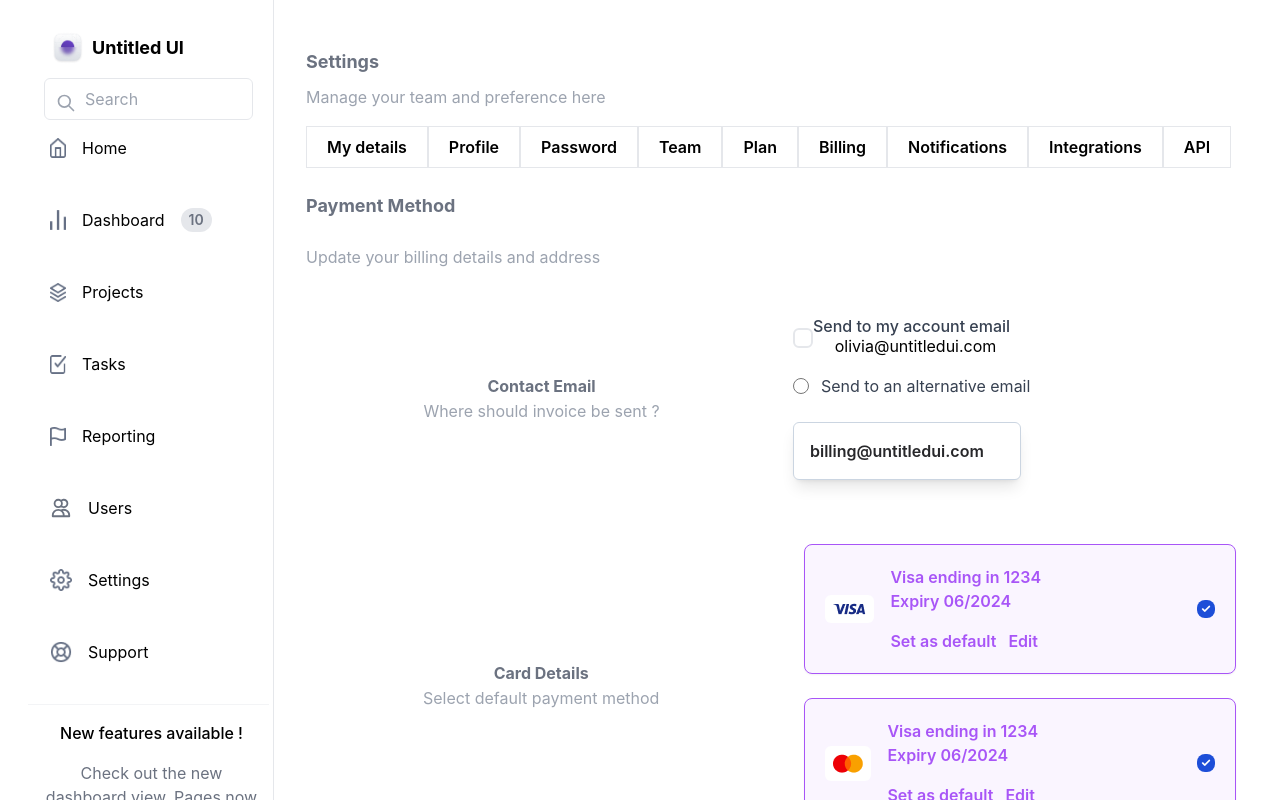
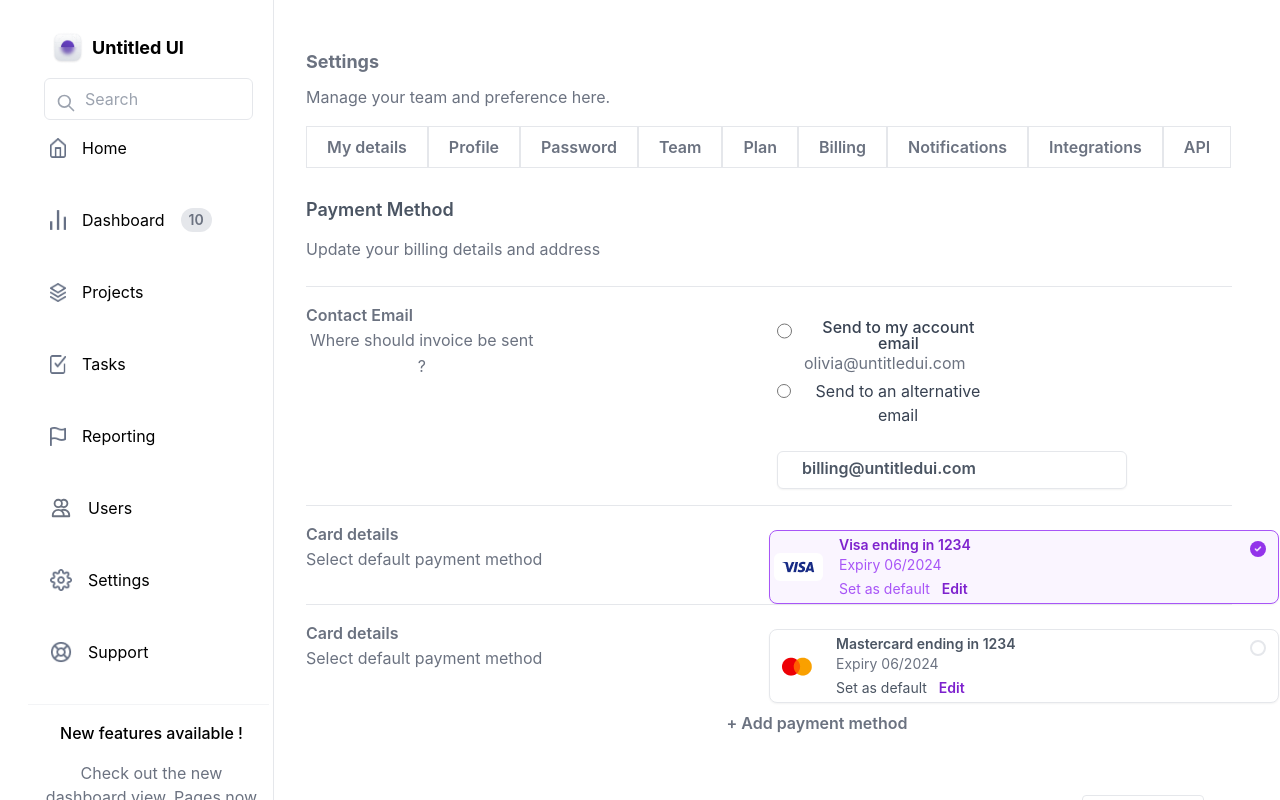
Before and after one commit to jamesoyanna/settings-page, a React (Create React App) app: page / in a window 1280 px wide. Built offline with nearby package versions, Linux system fonts and the light colour scheme.

Commit message:
Update settings page with card details component

```diff
--- a/src/components/settings/Settings.jsx
+++ b/src/components/settings/Settings.jsx
@@ -7,96 +7,97 @@ const Settings = () => {
   return (
     <div className="flex flex-col items-start">
     <h1 className="mb-2 font-bold text-lg text-gray-500"> Settings</h1>
-    <p className="text-base leading-relaxed text-left text-gray-400"> Manage your team and preference here </p>
+    <p className="text-base leading-relaxed text-left text-gray-500"> Manage your team and preference here. </p>
+
     <ul className='flex mt-4'>
     {settingsData.map((item) =>(
         <li key={item.id} >
-        <a href='/' className='bg-white border inline-block py-2 px-5 hover:text-blue-darker font-semibold'>{item.title}</a>
+        <a href='/' className=' text-gray-500 border inline-block py-2 px-5 font-semibold'>{item.title}</a>
         </li>
     ))}
 </ul>
 
+<div className='col-span-3 items-start justify-start flex flex-col w-full pt-4 mb-6'>
+<h3 className="py-3 font-semibold text-lg text-gray-600"> Payment Method</h3>
+<p className="text-base leading-relaxed text-left text-gray-500">Update your billing details and address</p>
+</div>
 
-<h3 className="py-6 font-bold text-lg text-gray-500"> Payment Method</h3>
-<p className="text-base leading-relaxed text-left text-gray-400">Update your billing details and address</p>
 
-{/* contact */}
-
-<div className="container px-2 py-4 mx-auto">
-<div class="mt-8 lg:-mx-6 lg:flex lg:items-center">
-  <div class="mt-4 lg:w-1/2 lg:mt-0 lg:mx-6">
-<h4 className="font-bold text-md text-gray-500"> Contact Email</h4>
-<p className="text-base leading-relaxed text-gray-400">Where should invoice be sent ?</p>
+<div class="grid grid-cols-4 border-t">
+  <div className="py-4 col-span-2">
+<div class="mt-4 lg:w-1/2 lg:mt-0">
+<h4 className="font-semibold text-md text-gray-500 flex"> Contact Email</h4>
+<p className="text-base leading-relaxed text-gray-500 flex">Where should invoice be sent ?</p>
+ </div>
  </div>
 
-<div class="md:w-1/2">
-<div className="flex items-center">
-<div className="bg-white border-2 rounded-md w-5 h-5 pr-4 flex flex-shrink-0 justify-center items-center relative">
-<input placeholder="checkbox" type="checkbox" className="focus:opacity-100 checkbox opacity-0 absolute cursor-pointer w-full h-full" />
+
+<div className="px-2 py-4">
+<div class="flex pt-4 lg:w-full lg:mt-0">
+<input type="radio" className="h-4 w-4 text-purple-500 mr-3 mt-1" />
+<p class="text-gray-700 text-base font-medium leading-none">Send to my account email</p>
 </div>
-<div>
-<p className="text-base font-medium leading-none text-gray-700 mr-2">Send to my account email</p>
-<span>olivia@untitledui.com</span>
-</div>
-</div>
-
-<div class="flex items-center pt-4">
-<input type="radio" className="h-4 w-4 text-purple-500 mr-3" />
+<p className='text-gray-500'>olivia@untitledui.com</p>
+<div class="flex pt-1">
+<input type="radio" className="h-4 w-4 text-purple-500 mr-3 mt-1" />
 <p class="text-gray-700">Send to an alternative email</p>
 </div>
-<div class="md:w-1/2 bg-white border border-slate-300 w-full h-13 shadow-lg rounded-md gap-4 pt-4 p-4 mt-6 flex flex-row">
-    <h1 class="text-base font-semibold text-zinc-800">billing@untitledui.com</h1>
+<div class="bg-white border border-slate-10 h-2 pb-8 shadow-sm rounded-md pt-1 p-6 mt-6 flex flex-col w-[350px] mx-auto items-start">
+    <h1 class="text-base font-semibold text-gray-600">billing@untitledui.com</h1>
 	</div>
-    </div>
-    </div>
-    </div>
+ </div>
+ </div>
 
 
-
-  <div className="container px-2 py-4 mx-auto">
-<div class="mt-8 lg:-mx-6 lg:flex lg:items-center">
-  <div class="mt-4 lg:w-1/2 lg:mt-0 lg:mx-6">
-<h4 className="font-bold text-md text-gray-500"> Card Details</h4>
-<p className="text-base leading-relaxed text-gray-400">Select default payment method</p>
+ {/* Visa Card details */}
+ <div class="grid grid-cols-4 border-t">
+  <div className="py-4 col-span-2">
+<div class="mt-4 lg:mt-0">
+<h4 className="font-semibold text-md text-gray-500 flex"> Card details</h4>
+<p className="text-base leading-relaxed text-gray-500 flex">Select default payment method</p>
+ </div>
  </div>
 
-<div class="md:w-1/2 px-3">
-	<div class="w-full bg-purple-50 rounded-lg shadow-sm p-5 border border-purple-500 flex flex-col sm:flex-row justify-between items-center gap-2 sm:gap-0">
+	<div class="w-[510px]  bg-purple-50 rounded-lg shadow-sm p-1 border border-purple-500 flex flex-col sm:flex-row justify-between items-center mt-6 gap-2 sm:gap-0">
 		<div class="flex flex-col sm:flex-row justify-start items-center gap-4">
 			<div class="flex rounded-md bg-white py-2 px-2">
                 <img src={VisaLogo} alt='visa logo' />
             </div>
 			<div className="text-center sm:text-left">
-				<p className="text-purple-500 font-semibold">Visa ending in 1234</p>
-				<p className="text-purple-500 font-semibold">Expiry 06/2024</p>
-                <p className="text-purple-500 font-semibold pt-4">Set as default <span className='text-purple-500 px-2'>Edit</span></p>
+				<p className="text-purple-700 text-sm font-semibold">Visa ending in 1234</p>
+				<p className="text-purple-500 text-sm">Expiry 06/2024</p>
+                <p className="text-purple-500 text-sm pt-1">Set as default <span className='text-purple-700 px-2 font-semibold'>Edit</span></p>
 			</div>
 		</div>
-        <img src={Checkicon} alt='check icon' className="bg-blue-700 py-1 px-1 text-white rounded-lg hover:bg-blue-600" />
+        <img src={Checkicon} alt='check icon' className="bg-purple-600 h-4 w-4 py-1 px-1 rounded-lg mb-9 mr-2" />
 	</div>
+</div>
 
+{/* Mater Card details */}
 
-    <div class="md:w-full pt-6">
-	<div class="w-full bg-purple-50 rounded-lg shadow-sm p-5 border border-purple-500 flex flex-col sm:flex-row justify-between items-center gap-2 sm:gap-0">
+<div class="grid grid-cols-4 border-t">
+  <div className="py-4 col-span-2">
+<div class="mt-4 lg:mt-0">
+<h4 className="font-semibold text-md text-gray-500 flex"> Card details</h4>
+<p className="text-base leading-relaxed text-gray-500 flex">Select default payment method</p>
+ </div>
+ </div>
+
+	<div class="w-[510px]  bg-white rounded-lg shadow-sm p-1 border flex flex-col sm:flex-row justify-between items-center mt-6 gap-2 sm:gap-0">
 		<div class="flex flex-col sm:flex-row justify-start items-center gap-4">
 			<div class="flex rounded-md bg-white py-2 px-2">
                 <img src={Mastercardicon} alt='visa logo' />
             </div>
 			<div className="text-center sm:text-left">
-				<p className="text-purple-500 font-semibold">Visa ending in 1234</p>
-				<p className="text-purple-500 font-semibold">Expiry 06/2024</p>
-                <p className="text-purple-500 font-semibold pt-4">Set as default <span className='text-purple-500 px-2'>Edit</span></p>
+				<p className="text-gray-600 text-sm font-semibold">Mastercard ending in 1234</p>
+				<p className="text-gray-500 text-sm">Expiry 06/2024</p>
+                <p className="text-gray-600 text-sm pt-1">Set as default <span className='text-purple-700 px-2 font-semibold'>Edit</span></p>
 			</div>
 		</div>
-        <img src={Checkicon} alt='check icon' className="bg-blue-700 py-1 px-1  text-white rounded-lg hover:bg-blue-600" />
+        <img src={Checkicon} alt='check icon' className="bg-white h-4 w-4 py-1 px-1 border-2 rounded-lg mb-9 mr-2" />
 	</div>
-    </div>
-
-
-
-    </div>
-    </div>
-  </div>
+</div>
+<p className='w-full ml-12 mt-2 text-gray-500 font-semibold'> + Add payment method</p>
 </div>
   )
 }
```
